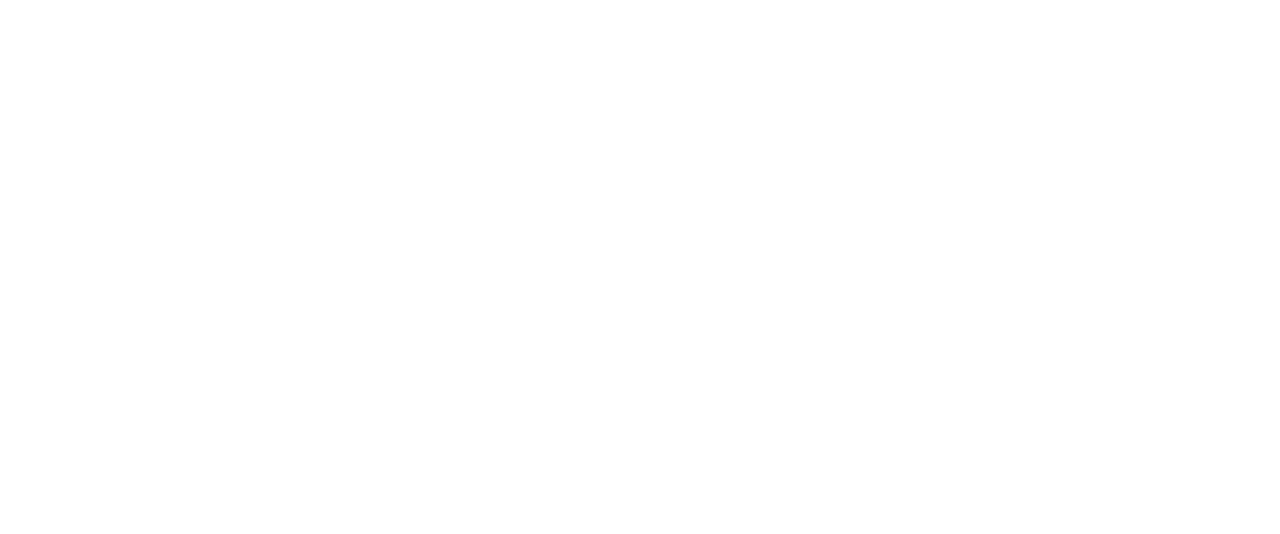
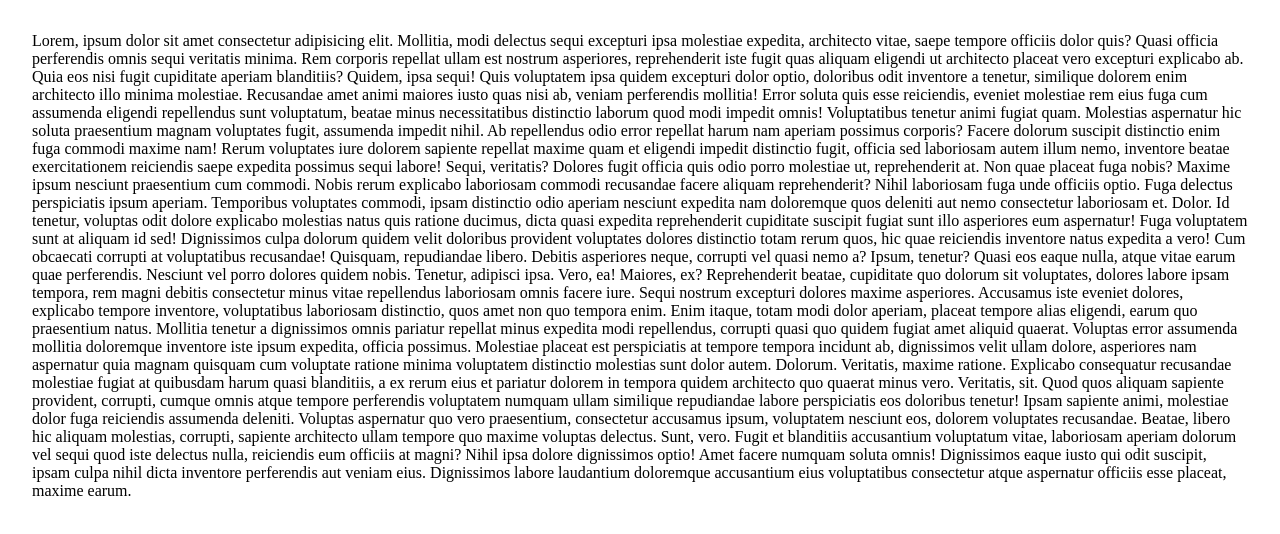
Before and after one commit to ChrisCooper0/Horizontal-Scroll-Bar, a plain HTML site: page index.html in a window 1280 px wide. Shown: the top 534 px of the page. Drawn offline with Linux system fonts and the light colour scheme.

Commit message:
refactor

```diff
--- a/index.html
+++ b/index.html
@@ -2,15 +2,83 @@
 <html lang="en">
   <head>
     <meta charset="UTF-8" />
+    <meta http-equiv="X-UA-Compatible" content="IE=edge" />
     <meta name="viewport" content="width=device-width, initial-scale=1.0" />
-    <title>Horizontal Scroll Bar</title>
-    <link rel="stylesheet" href="styles.css" />
+    <title>Horizontal Scroll bar</title>
+    <link rel="stylesheet" href="style.css" />
   </head>
   <body>
-    <div class="bar_wrapper">
-      <div class="bar" id="bar"></div>
+    <div class="progress_wrapper">
+      <div class="progress_bar"></div>
     </div>
-    <div class="section"></div>
+    <div class="section">
+      Lorem, ipsum dolor sit amet consectetur adipisicing elit. Mollitia, modi
+      delectus sequi excepturi ipsa molestiae expedita, architecto vitae, saepe
+      tempore officiis dolor quis? Quasi officia perferendis omnis sequi
+      veritatis minima. Rem corporis repellat ullam est nostrum asperiores,
+      reprehenderit iste fugit quas aliquam eligendi ut architecto placeat vero
+      excepturi explicabo ab. Quia eos nisi fugit cupiditate aperiam blanditiis?
+      Quidem, ipsa sequi! Quis voluptatem ipsa quidem excepturi dolor optio,
+      doloribus odit inventore a tenetur, similique dolorem enim architecto illo
+      minima molestiae. Recusandae amet animi maiores iusto quas nisi ab, veniam
+      perferendis mollitia! Error soluta quis esse reiciendis, eveniet molestiae
+      rem eius fuga cum assumenda eligendi repellendus sunt voluptatum, beatae
+      minus necessitatibus distinctio laborum quod modi impedit omnis!
+      Voluptatibus tenetur animi fugiat quam. Molestias aspernatur hic soluta
+      praesentium magnam voluptates fugit, assumenda impedit nihil. Ab
+      repellendus odio error repellat harum nam aperiam possimus corporis?
+      Facere dolorum suscipit distinctio enim fuga commodi maxime nam! Rerum
+      voluptates iure dolorem sapiente repellat maxime quam et eligendi impedit
+      distinctio fugit, officia sed laboriosam autem illum nemo, inventore
+      beatae exercitationem reiciendis saepe expedita possimus sequi labore!
+      Sequi, veritatis? Dolores fugit officia quis odio porro molestiae ut,
+      reprehenderit at. Non quae placeat fuga nobis? Maxime ipsum nesciunt
+      praesentium cum commodi. Nobis rerum explicabo laboriosam commodi
+      recusandae facere aliquam reprehenderit? Nihil laboriosam fuga unde
+      officiis optio. Fuga delectus perspiciatis ipsum aperiam. Temporibus
+      voluptates commodi, ipsam distinctio odio aperiam nesciunt expedita nam
+      doloremque quos deleniti aut nemo consectetur laboriosam et. Dolor. Id
+      tenetur, voluptas odit dolore explicabo molestias natus quis ratione
+      ducimus, dicta quasi expedita reprehenderit cupiditate suscipit fugiat
+      sunt illo asperiores eum aspernatur! Fuga voluptatem sunt at aliquam id
+      sed! Dignissimos culpa dolorum quidem velit doloribus provident voluptates
+      dolores distinctio totam rerum quos, hic quae reiciendis inventore natus
+      expedita a vero! Cum obcaecati corrupti at voluptatibus recusandae!
+      Quisquam, repudiandae libero. Debitis asperiores neque, corrupti vel quasi
+      nemo a? Ipsum, tenetur? Quasi eos eaque nulla, atque vitae earum quae
+      perferendis. Nesciunt vel porro dolores quidem nobis. Tenetur, adipisci
+      ipsa. Vero, ea! Maiores, ex? Reprehenderit beatae, cupiditate quo dolorum
+      sit voluptates, dolores labore ipsam tempora, rem magni debitis
+      consectetur minus vitae repellendus laboriosam omnis facere iure. Sequi
+      nostrum excepturi dolores maxime asperiores. Accusamus iste eveniet
+      dolores, explicabo tempore inventore, voluptatibus laboriosam distinctio,
+      quos amet non quo tempora enim. Enim itaque, totam modi dolor aperiam,
+      placeat tempore alias eligendi, earum quo praesentium natus. Mollitia
+      tenetur a dignissimos omnis pariatur repellat minus expedita modi
+      repellendus, corrupti quasi quo quidem fugiat amet aliquid quaerat.
+      Voluptas error assumenda mollitia doloremque inventore iste ipsum
+      expedita, officia possimus. Molestiae placeat est perspiciatis at tempore
+      tempora incidunt ab, dignissimos velit ullam dolore, asperiores nam
+      aspernatur quia magnam quisquam cum voluptate ratione minima voluptatem
+      distinctio molestias sunt dolor autem. Dolorum. Veritatis, maxime ratione.
+      Explicabo consequatur recusandae molestiae fugiat at quibusdam harum quasi
+      blanditiis, a ex rerum eius et pariatur dolorem in tempora quidem
+      architecto quo quaerat minus vero. Veritatis, sit. Quod quos aliquam
+      sapiente provident, corrupti, cumque omnis atque tempore perferendis
+      voluptatem numquam ullam similique repudiandae labore perspiciatis eos
+      doloribus tenetur! Ipsam sapiente animi, molestiae dolor fuga reiciendis
+      assumenda deleniti. Voluptas aspernatur quo vero praesentium, consectetur
+      accusamus ipsum, voluptatem nesciunt eos, dolorem voluptates recusandae.
+      Beatae, libero hic aliquam molestias, corrupti, sapiente architecto ullam
+      tempore quo maxime voluptas delectus. Sunt, vero. Fugit et blanditiis
+      accusantium voluptatum vitae, laboriosam aperiam dolorum vel sequi quod
+      iste delectus nulla, reiciendis eum officiis at magni? Nihil ipsa dolore
+      dignissimos optio! Amet facere numquam soluta omnis! Dignissimos eaque
+      iusto qui odit suscipit, ipsam culpa nihil dicta inventore perferendis aut
+      veniam eius. Dignissimos labore laudantium doloremque accusantium eius
+      voluptatibus consectetur atque aspernatur officiis esse placeat, maxime
+      earum.
+    </div>
     <script src="script.js"></script>
   </body>
 </html>
--- a/script.js
+++ b/script.js
@@ -1,21 +1,13 @@
-// onScroll function fires each time the user scrolls up or down the page
-
 window.onscroll = function onScroll() {
-  // Pixels on the Y axis the user has scrolled
   let pixelsFromTop = window.scrollY;
 
-  // Total height of the full page (document)
   let documentHeight = document.body.clientHeight;
 
-  // Height of current viewable area (window)
   let windowHeight = window.innerHeight;
 
-  // Difference between the document and window heights
   let difference = documentHeight - windowHeight;
 
-  // Get percentage by dividing how far from the top of the page with the height of the current viewable area (window)
-  let percentage = (100 * pixelsFromTop) / difference;
+  let percentage = (pixelsFromTop * 100) / difference;
 
-  // Select #bar from the DOM and add a width using the calculated percentage
-  document.getElementById("bar").style.width = `${percentage}%`;
+  document.querySelector(".progress_bar").style.width = `${percentage}%`;
 };
--- a/styles.css
+++ b/style.css
@@ -3,22 +3,23 @@
   padding: 0;
 }
 
-.bar_wrapper {
+.section {
+  margin: 2rem;
+  height: 200rem;
+}
+
+.progress_wrapper {
   position: fixed;
   top: 0;
   left: 0;
   width: 100%;
 }
 
-.bar {
+.progress_bar {
   position: absolute;
   top: 0;
   left: 0;
   width: 0;
   height: 5px;
-  background-color: #0000ff;
+  background-color: red;
 }
-
-.section {
-  height: 800vh;
-}
```
Also changed, not shown: horizontal-scroll-demo.gif (deleted), 2 other files.
